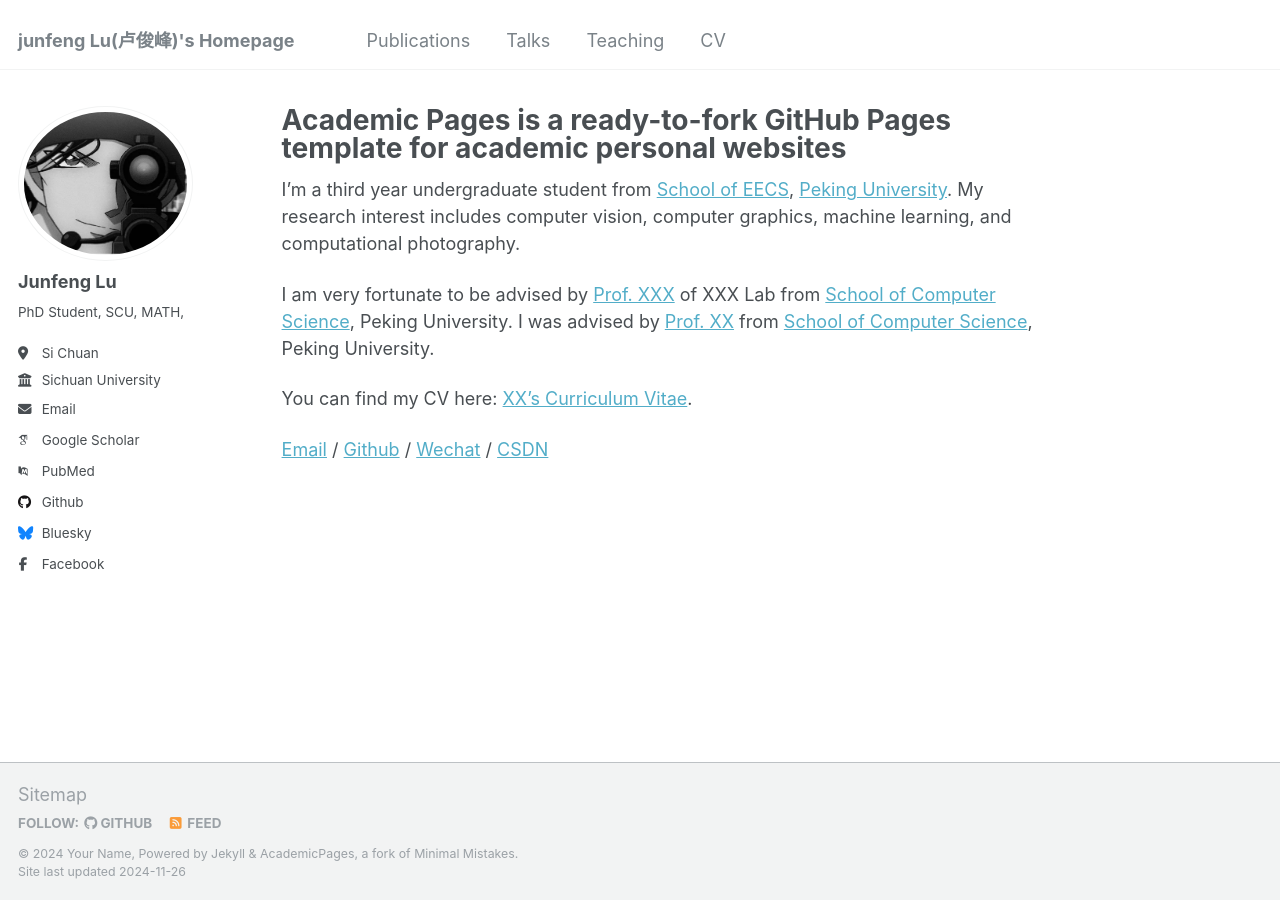
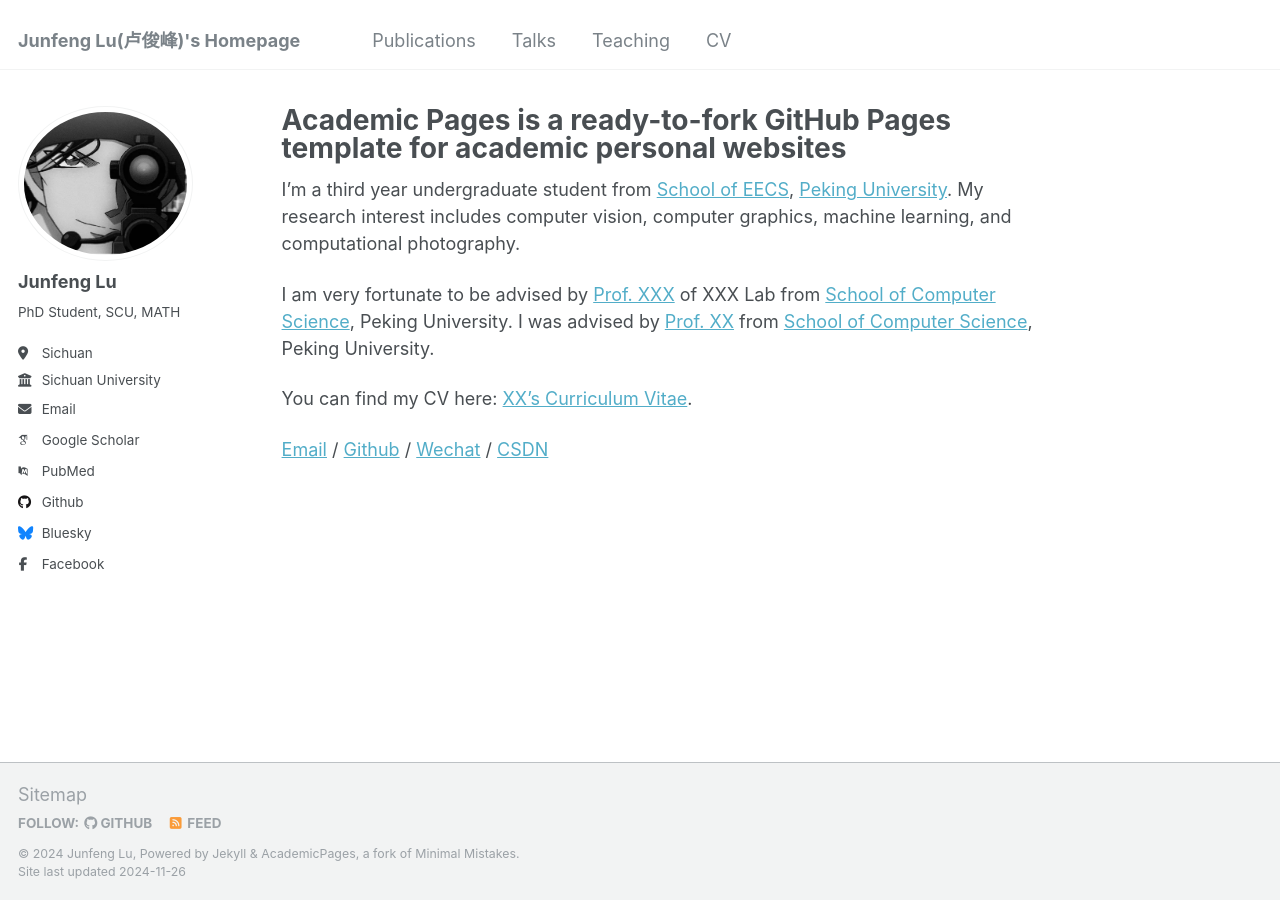
Before and after one commit to JunFengLu1/JunFengLu1.github.io, a Jekyll site: the page built from _pages/about.md, in a window 1280 px wide. Built offline with Jekyll 4.4.1, drawn with Linux system fonts in a browser that asks for light colours; some web fonts are replaced.

Commit message:
Update _config.yml

```diff
--- a/_config.yml
+++ b/_config.yml
@@ -8,9 +8,9 @@
 
 # Basic Site Settings
 locale                   : "en-US"
-title                    : "junfeng Lu(卢俊峰)'s Homepage"
+title                    : "Junfeng Lu(卢俊峰)'s Homepage"
 #title_separator          : "-"
-name                     : &name "Your Name"
+name                     :  "Junfeng Lu"#&name "Your Name"
 description              : &description "personal description"
 url                      : https://junfenglu1.github.io/ # https://academicpages.github.io # the base hostname & protocol for your site e.g. "https://[your GitHub username].github.io"
 baseurl                  : "" # the subpath of your site, e.g. "/blog"
@@ -24,8 +24,8 @@ author:
   avatar           : "1.png"
   name             : "Junfeng Lu"
   pronouns         : # example: "she/her"
-  bio              : "PhD Student, SCU, MATH, "
-  location         : "Si Chuan"
+  bio              : "PhD Student, SCU, MATH"
+  location         : "Sichuan"
   employer         : "Sichuan University"
   uri              : # URL
   email            : "ljunfmax@163.com"
```
